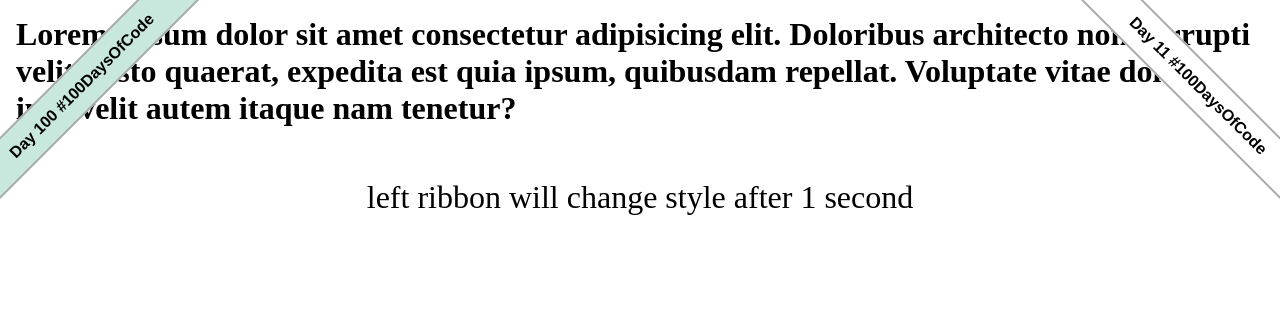
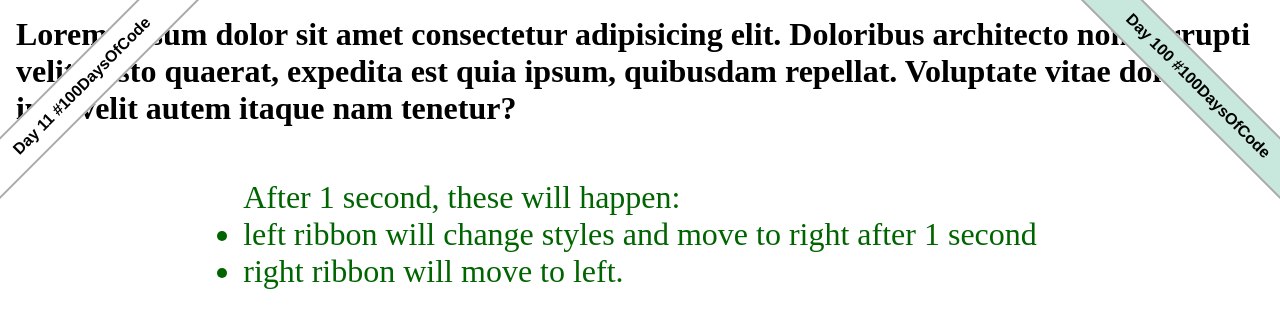
Before and after one commit to attomos/hdoc-ribbon, a website: page index.html in a window 1280 px wide. Shown: the top 328 px of the page. Drawn offline with Linux system fonts and the light colour scheme.

Commit message:
feat: allow position to be modified from JS

```diff
--- a/index.html
+++ b/index.html
@@ -20,11 +20,13 @@
   </head>
   <body>
     <hdoc-ribbon
+      id="right-ribbon"
       data-day="11"
       position="right"
       href="https://github.com/attomos/100-days-of-code"
     ></hdoc-ribbon>
     <hdoc-ribbon
+      id="left-ribbon"
       data-day="100"
       position="left"
       href="https://github.com/attomos/100-days-of-code"
@@ -37,20 +39,31 @@
       tenetur?
     </h1>
 
-    <div style="display: flex">
-      <p style="margin: 0 auto; font-size: 2em; padding-top: 36px">
-        left ribbon will change style after 1 second
-      </p>
+    <div id="notice-text" style="display: flex">
+      <div style="margin: 0 auto; font-size: 2em; padding-top: 36px">
+        After 1 second, these will happen:
+        <ul>
+          <li>
+            left ribbon will change styles and move to right after 1 second
+          </li>
+          <li>right ribbon will move to left.</li>
+        </ul>
+      </div>
     </div>
 
     <script>
-      const leftRibbon = document.querySelector("hdoc-ribbon:nth-child(2)");
+      const leftRibbon = document.querySelector("#left-ribbon");
+      const rightRibbon = document.querySelector("#right-ribbon");
+      const noticeText = document.getElementById("notice-text");
       setTimeout(() => {
         leftRibbon.theme = {
           backgroundColor: "#c8e8de",
           borderHoverColor: "#4e635c",
           backgroundHoverColor: "#8ebdae",
         };
+        leftRibbon.setAttribute("position", "right");
+        rightRibbon.setAttribute("position", "left");
+        noticeText.style = "display: flex; color: darkgreen";
       }, 1000);
     </script>
   </body>
--- a/index.js
+++ b/index.js
@@ -22,6 +22,18 @@ class Ribbon extends HTMLElement {
     shadow.appendChild(style);
     this.wrapper.appendChild(this.span);
     shadow.appendChild(this.wrapper);
+  }
+
+  static get observedAttributes() {
+    return ["position"];
+  }
+
+  attributeChangedCallback(name, oldValue, newValue) {
+    if (name === "position" && oldValue && oldValue !== newValue) {
+      const classList = this.wrapper.classList;
+      classList.remove(oldValue);
+      classList.add(newValue);
+    }
   }
 
   connectedCallback() {
```
